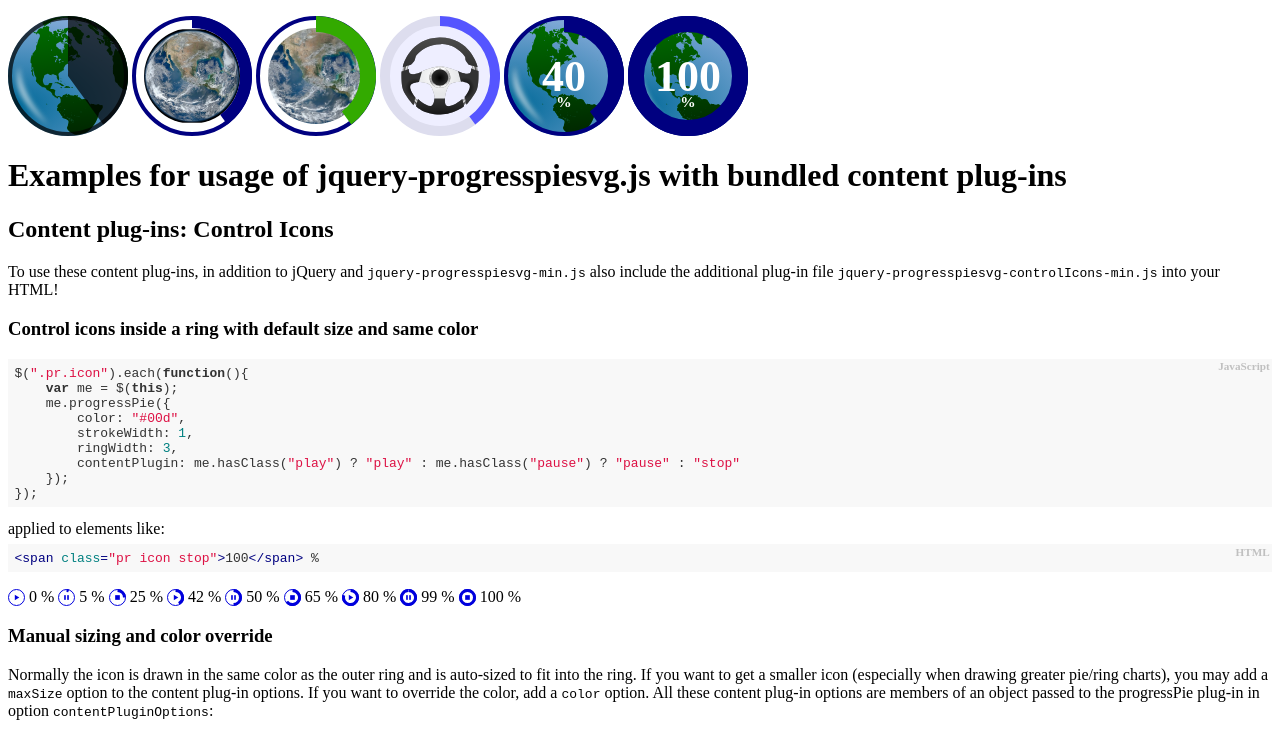
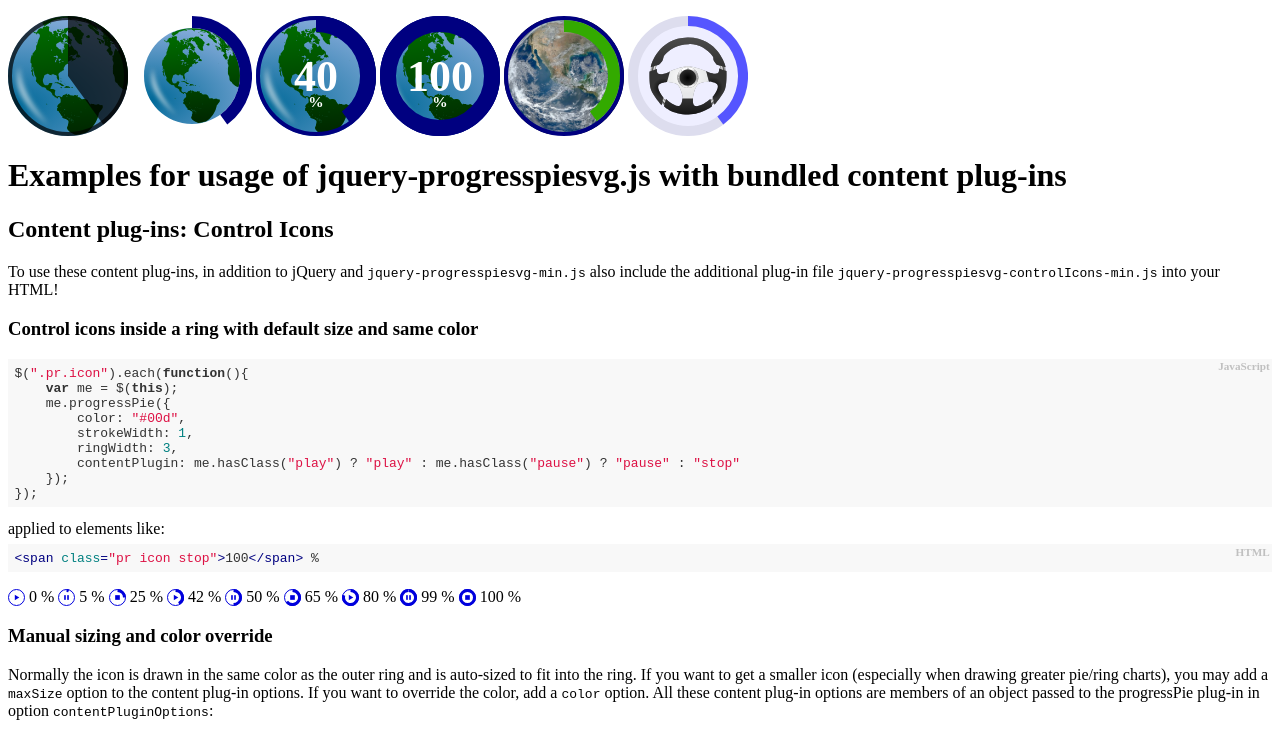
Before and after one commit to isg-software/progresspie, a website: page examplesContentPlugins.html in a window 1280 px wide. Shown: the top 733 px of the page. Drawn offline with Linux system fonts and the light colour scheme.

Commit message:
modified examples

```diff
--- a/examplesContentPlugins.html
+++ b/examplesContentPlugins.html
@@ -506,27 +506,27 @@
 					href: "img/earth-147591.svg"
 				}
 			});
-			$(".pr.worldphoto").progressPie({
+			$(".pr.aroundworld").progressPie({
 	            scale: 2,
 				color: "navy",
 				size: 60,
-				strokeWidth: 2,
+				strokeWidth: 0,
 				ringWidth: 6,
 				valueData: "val",
 				contentPlugin: "image",
 				contentPluginOptions: {
-					href: "img/world-photo.jpg",
-					clipCircle: true,
+					href: "img/earth-147591.svg",
 					margin: 0
 				}
 			});
-			$(".pr.worldphotoFs").progressPie({
+			$(".pr.worldphoto").progressPie({
 	            scale: 2,
 				color: "#3a0",
 				size: 60,
 				strokeWidth: 2,
 				strokeColor: "navy",
-				ringWidth: 8,
+				ringWidth: 6,
+				overlap: false,
 				valueData: "val",
 				contentPlugin: "image",
 				contentPluginOptions: {
@@ -587,11 +587,12 @@
 <body>
 
 <p><span class="pp world" data-val="40"></span>
-	<span class="pr worldphoto" data-val="40"></span>
-	<span class="pr worldphotoFs" data-val="40"></span>
-	<span class="pr car" data-val="40"></span>
+	<span class="pr aroundworld" data-val="40"></span>
 	<span class="pr twoplugins" data-val="40" style="font-weight: bold"></span>
 	<span class="pr twoplugins" data-val="100" style="font-weight: bold"></span>
+	<span class="pr worldphoto" data-val="40"></span>
+	<span class="pr car" data-val="40"></span>
+
 </p>
 
     <h1>Examples for usage of jquery-progresspiesvg.js with bundled content plug-ins</h1>
```
